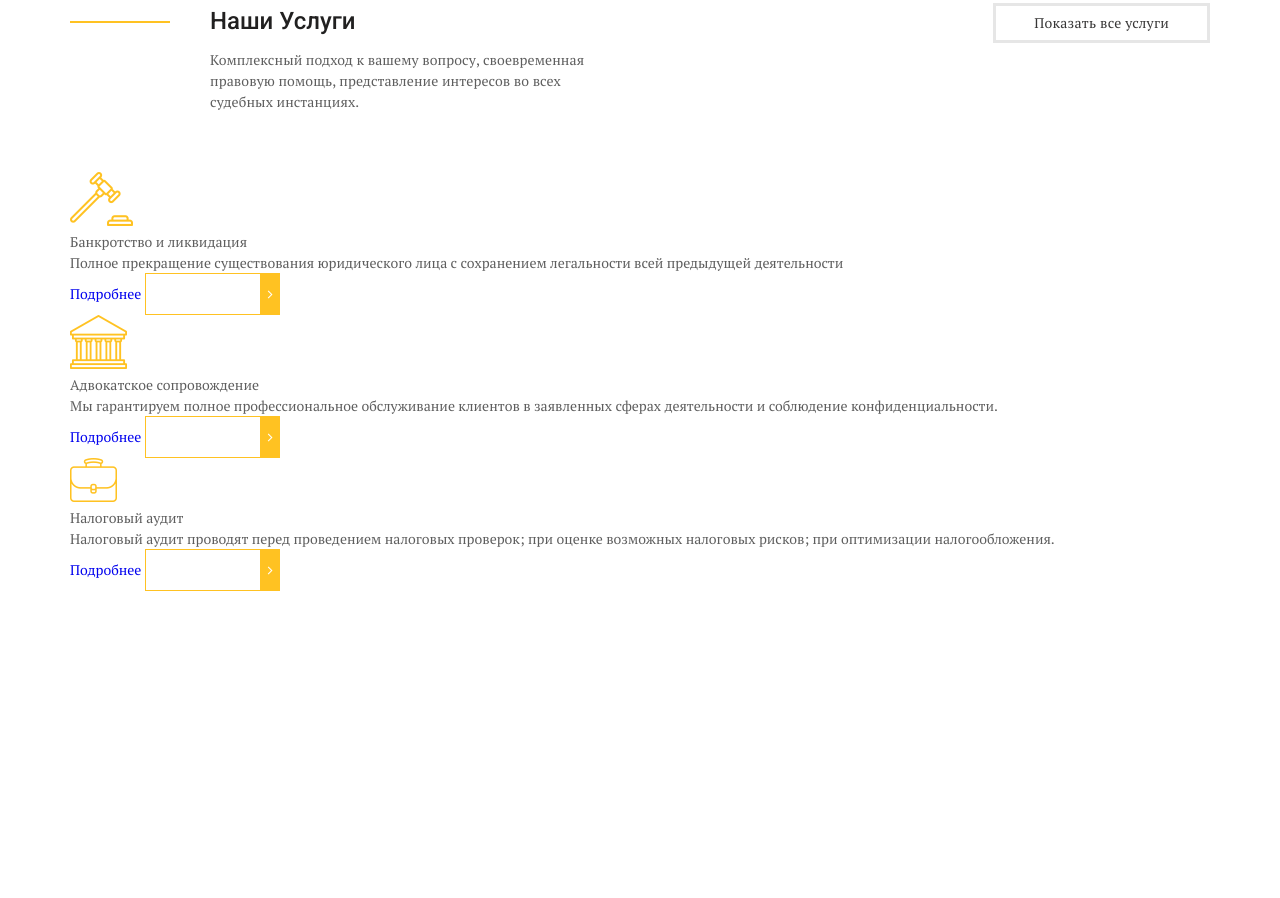
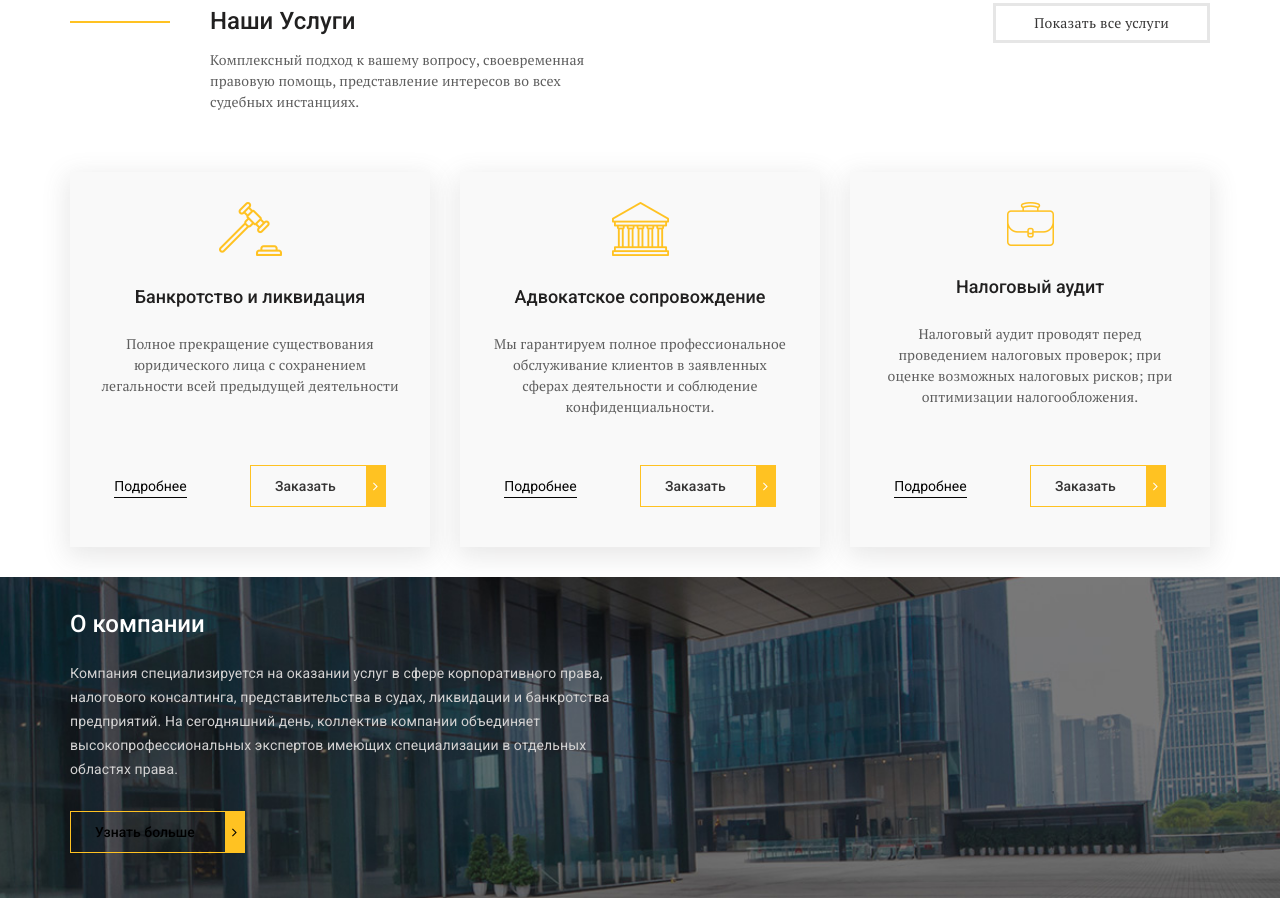
Before and after one commit to Sergey-True/project-2_landing_2, a website with bundled scripts: page index.html in a window 1280 px wide. Shown: the part 687-1585 px from the top of the page. Before the commit the page ends 1308 px from the top, so only its background shows below. Built offline with nearby package versions, Linux system fonts and the light colour scheme; a web font is replaced by a local one.

Commit message:
second part of Services (ex. About) was made, and ABOUT too

```diff
--- a/css/style.css
+++ b/css/style.css
@@ -260,18 +260,18 @@ body {
     left: 0;
 }
 
-/*About*/
+/*services*/
 
-.about {
+.services {
     padding: 50px 0 30px;
 }
 
-.about-top {
+.services-top {
     display: flex;
     justify-content: space-between;
 }
 
-.about-top-box {
+.services-top-box {
     max-width: 520px;
     padding-left: 140px;
     position: relative;
@@ -279,7 +279,7 @@ body {
 
 }
 
-.about-top-box:before {
+.services-top-box:before {
     content: "";
     width: 100px;
     height: 2px;
@@ -291,7 +291,7 @@ body {
 
 }
 
-.about-title {
+.services-title {
     font-size: 24px;
     font-weight: 500;
     font-family: 'Roboto', sans-serif;
@@ -300,11 +300,11 @@ body {
 
 }
 
-.about-text {
+.services-text {
     letter-spacing: .1px;
 }
 
-.about-top-btn a{
+.services-top-btn a{
     color: #373636;
     line-height: 24px;
     letter-spacing: 0.25px;
@@ -312,3 +312,90 @@ body {
     padding: 5px 38px;
     border: 3px solid #e6e6e6;
 }
+.services-items {
+    display: flex;
+    justify-content: space-between}
+
+.services-item {
+    max-width: 360px;
+    padding: 30px 0 80px;
+    text-align: center;
+    position: relative;
+    min-height: 375px;
+    background-color: #f9f9f9;
+    box-shadow: 0 7px 24.3px 2.7px rgba(91, 89, 89, 0.14);}
+
+.services-item-title {
+    color: #212020;
+    font-size: 18px;
+    font-weight: 500;
+    line-height: 24px;
+    font-family: 'Roboto', sans-serif;
+    padding: 24px 0;
+}
+
+.services-item-text {
+    letter-spacing: 0.1px;
+    padding: 0 30px 30px;
+}
+
+.services-item-btn {
+    position: absolute;
+    bottom: 40px;
+    left: 0;
+    right: 0;
+}
+
+.services-item-btn .default-btn {
+    color: #373636;
+}
+
+.services-item-btn .default-btn:after {
+    color: #ffffff;
+}
+
+.services-item-link {
+    color: #050505;
+    font-family: 'Roboto', sans-serif;
+
+    border-bottom: 1px solid #050505;
+    margin-right: 60px;
+}
+
+/*about*/
+
+.about {
+    background-image: url(../img/about.jpg);
+    min-height: 300px;
+    background-size: cover;
+    background-position: center;
+    background-repeat: no-repeat;
+    padding: 25px 0 45px;
+}
+
+.about-inner {
+    max-width: 545px;
+}
+
+.about-title {
+    font-size: 24px;
+    line-height: 24px;
+    font-family:'Roboto', sans-serif;
+    font-weight: 500;
+    padding: 10px 0px 25px;
+    color: #fff;
+}
+
+.about-text {
+    line-height: 24px;
+    font-size: 14px;
+    letter-spacing: 0.1px;
+    color: #d3d2d2;
+    font-family:'Roboto', sans-serif;
+    margin-bottom: 30px;
+
+}
+
+.about-btn.default-btn {
+    color: #000;
+}
--- a/index.html
+++ b/index.html
@@ -84,72 +84,95 @@
     </div>
 </section>
 
-<!--/*About*/-->
-<section class="about">
+<!--/*services*/-->
+<section class="services">
     <div class="container">
-        <div class="about-top">
-            <div class="about-top-box">
-                <div class="about-title">Наши Услуги</div>
+        <div class="services-top">
+            <div class="services-top-box">
+                <div class="services-title">Наши Услуги</div>
 
-                <div class="about-text">Комплексный подход к вашему вопросу, своевременная правовую помощь,
+                <div class="services-text">Комплексный подход к вашему вопросу, своевременная правовую помощь,
                     представление интересов во всех судебных инстанциях.
                 </div>
 
             </div>
-            <div class="about-top-btn">
+            <div class="services-top-btn">
                 <a href="#">
                     Показать все услуги
                 </a>
             </div>
         </div>
-        <div class="about-items">
-            <div class="about-item">
-                <img src="/img/about-1.png" alt="">
-                <div class="about-item-title">
+        <div class="services-items">
+            <div class="services-item">
+                <img src="/img/services-1.png" alt="">
+                <div class="services-item-title">
                     Банкротство и ликвидация
                 </div>
-                <div class="about-item-text">
+                <div class="services-item-text">
                     Полное прекращение существования юридического лица с сохранением легальности всей предыдущей
                     деятельности
                 </div>
-                <div class="about-item-btn">
-                    <a class="about-item-link" href="#">Подробнее</a>
+                <div class="services-item-btn">
+                    <a class="services-item-link" href="#">Подробнее</a>
                     <a data-fancybox data-src="#modal" href="javascript:" class="default-btn">Заказать
                     </a>
                 </div>
             </div>
 
-            <div class="about-item">
-                <img src="/img/about-2.png" alt="">
-                <div class="about-item-title">
+            <div class="services-item">
+                <img src="/img/services-2.png" alt="">
+                <div class="services-item-title">
                     Адвокатское сопровождение
                 </div>
-                <div class="about-item-text">
+                <div class="services-item-text">
                     Мы гарантируем полное профессиональное обслуживание клиентов в заявленных сферах деятельности и
                     соблюдение конфиденциальности.
                 </div>
-                <div class="about-item-btn">
-                    <a class="about-item-link" href="#">Подробнее</a>
+                <div class="services-item-btn">
+                    <a class="services-item-link" href="#">Подробнее</a>
                     <a data-fancybox data-src="#modal" href="javascript:" class="default-btn">Заказать
                     </a>
                 </div>
             </div>
 
-            <div class="about-item">
-                <img src="/img/about-3.png" alt="">
-                <div class="about-item-title">
+            <div class="services-item">
+                <img src="/img/services-3.png" alt="">
+                <div class="services-item-title">
                     Налоговый аудит
                 </div>
-                <div class="about-item-text">
+                <div class="services-item-text">
                     Налоговый аудит проводят перед проведением налоговых проверок; при оценке возможных налоговых
                     рисков; при оптимизации налогообложения.
                 </div>
-                <div class="about-item-btn">
-                    <a class="about-item-link" href="#">Подробнее</a>
+                <div class="services-item-btn">
+                    <a class="services-item-link" href="#">Подробнее</a>
                     <a data-fancybox data-src="#modal" href="javascript:" class="default-btn">Заказать
                     </a>
                 </div>
             </div>
+        </div>
+    </div>
+</section>
+
+<!--/*about*/-->
+
+<section class="about">
+    <div class="container">
+        <div class="about-inner">
+            <div class="about-title">
+                О компании
+            </div>
+
+            <div class="about-text">
+                Компания специализируется на оказании услуг в сфере корпоративного права, налогового консалтинга,
+                представительства в судах, ликвидации и банкротства предприятий. На сегодняшний день, коллектив компании
+                объединяет
+                высокопрофессиональных экспертов имеющих
+                специализации в отдельных областях права.
+            </div>
+
+            <a href="#" class="about-btn default-btn">Узнать больше
+            </a>
         </div>
     </div>
 </section>
```
Also changed, not shown: img/about.jpg (added), img/services-1.png (renamed from img/about-1.png), img/services-2.png (renamed from img/about-2.png), img/services-3.png (renamed from img/about-3.png).
